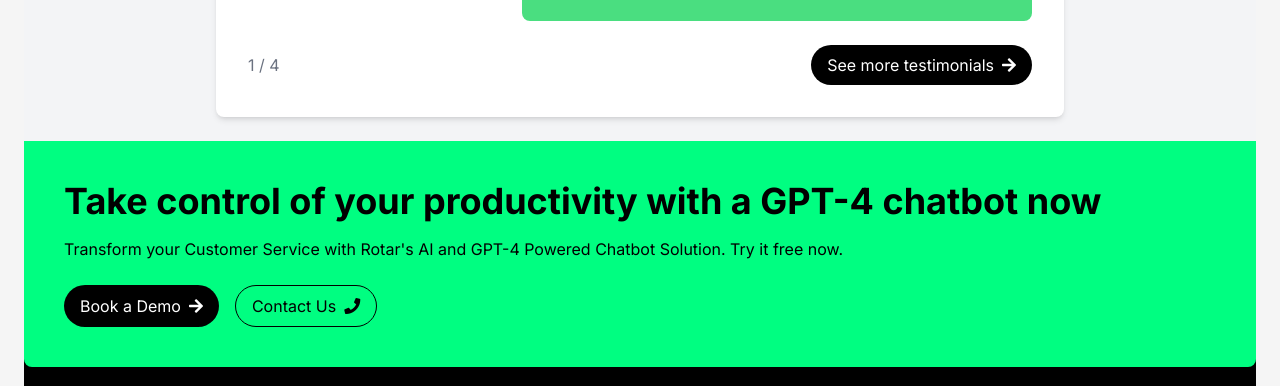
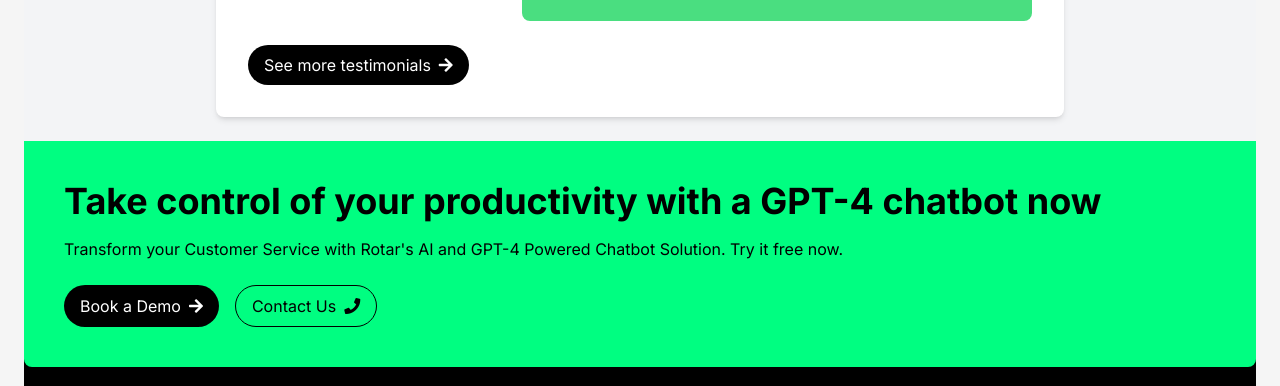
Before and after one commit to SakuWar/Diseno-Pagina-Mockup, a plain HTML site: page index.html in a window 1280 px wide. Shown: the part 3596-3982 px from the top of the page. Drawn offline with nearby package versions, Linux system fonts and the light colour scheme.

Commit message:
feat(testimonios): Eliminar el contador de testimonios en la sección de testimonios

```diff
--- a/index.html
+++ b/index.html
@@ -389,7 +389,6 @@
             </div>
 
             <div class="flex justify-between items-center mt-6 animate-fade-in" data-delay="3.0">
-                <div class="text-gray-500">1 / 4</div>
                 <button class="bg-black text-white px-4 py-2 rounded-full flex items-center">
                     <span data-en="See more testimonials" data-es="Ver más testimonios"></span>
                     <i class="fas fa-arrow-right ml-2"></i>
```
